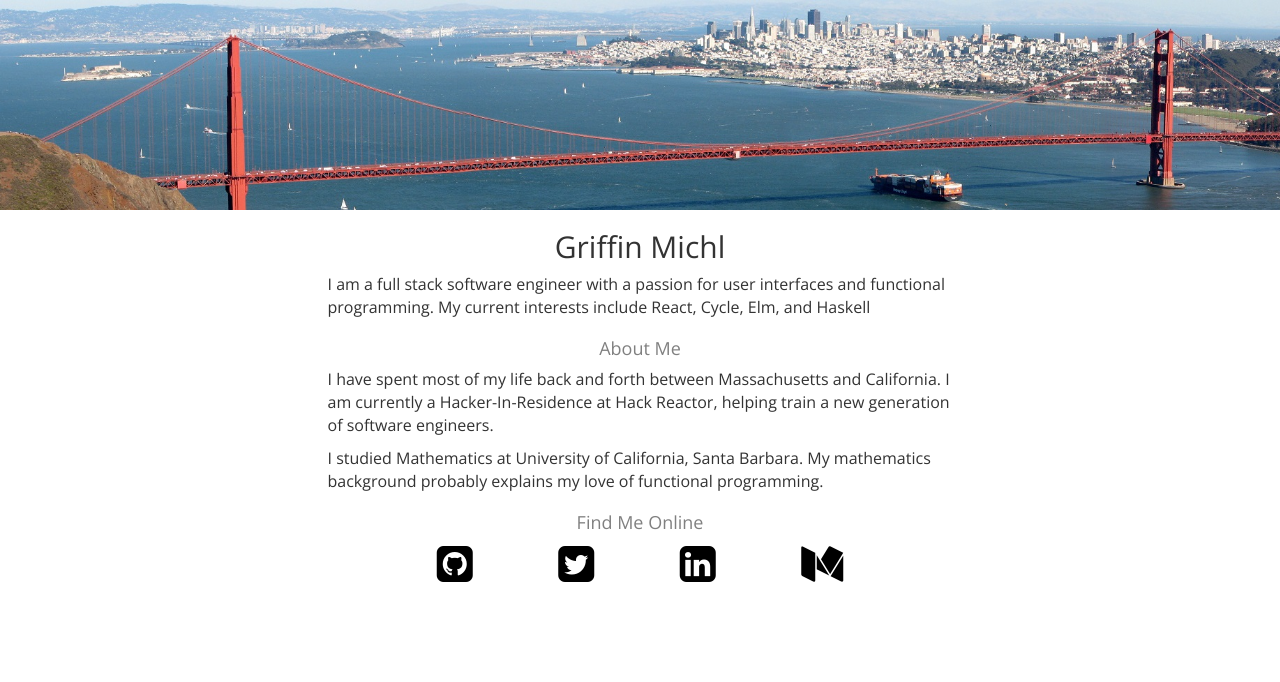
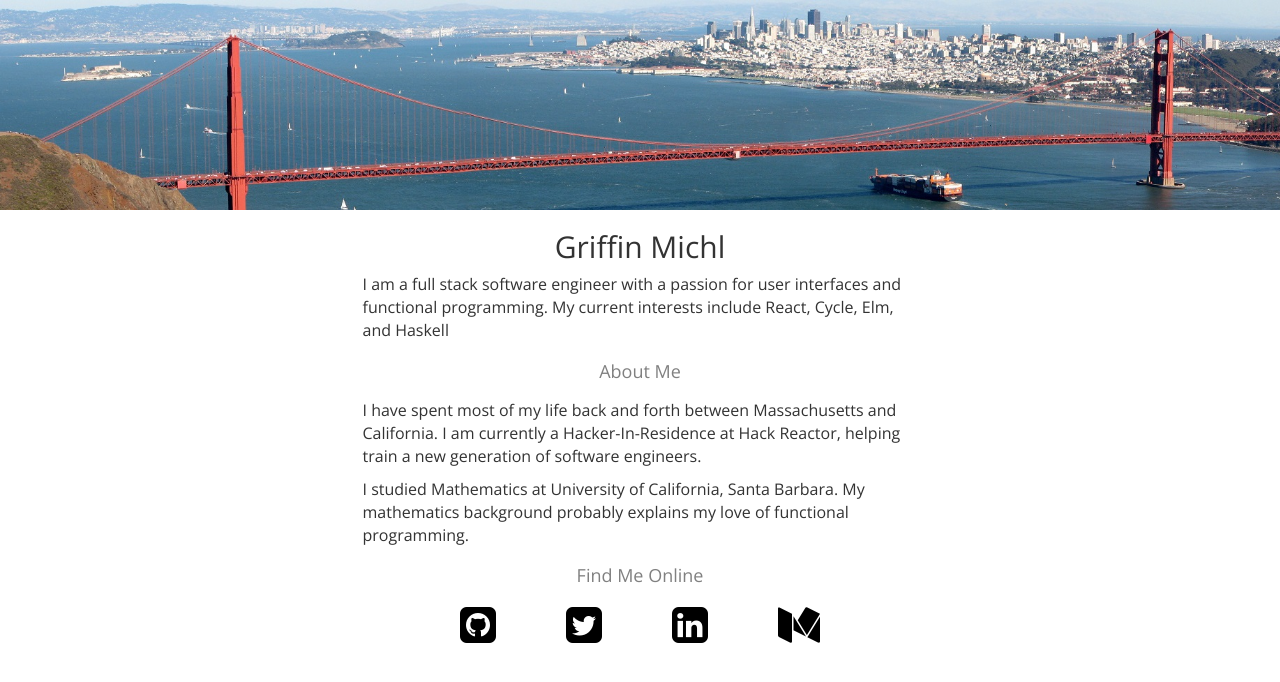
Before and after one commit to griffinmichl/gm758.github.io, a plain HTML site: page index.html in a window 1280 px wide. Drawn offline with nearby package versions, Linux system fonts and the light colour scheme.

Commit message:
modify style to render cleaner

```diff
--- a/index.html
+++ b/index.html
@@ -9,15 +9,16 @@
   </head>
   <body>
     <header class="header"></header>
+    <div class="container">
       <section class="row">
-      <h2 class="col-xs-offset-3 col-xs-6 title">Griffin Michl</h2>
+        <h2 class="col-lg-offset-3 col-lg-6 title">Griffin Michl</h2>
       </section>
       <section class="row">
-      <p class="col-xs-offset-3 col-xs-6">I am a full stack software engineer with a passion for user interfaces and functional programming. My current interests include React, Cycle, Elm, and Haskell</p>
+        <p class="col-lg-offset-3 col-lg-6">I am a full stack software engineer with a passion for user interfaces and functional programming. My current interests include React, Cycle, Elm, and Haskell</p>
       </section>
       <section class="row">
-      <h4 class="col-xs-offset-3 col-xs-6 sub-title">About Me</h4>
-      <div class="col-xs-offset-3 col-xs-6">
+        <h4 class="col-lg-offset-3 col-lg-6 sub-title">About Me</h4>
+        <div class="col-lg-offset-3 col-lg-6">
           <p>
             I have spent most of my life back and forth between Massachusetts and California.
             I am currently a Hacker-In-Residence at Hack Reactor, helping train a new generation of software engineers.
@@ -28,8 +29,8 @@
         </div>
       </section>
       <section class="row">
-      <h4 class="col-xs-offset-3 col-xs-6 sub-title">Find Me Online</h4>
-      <div class="col-xs-offset-4 col-xs-4 icon-container">
+        <h4 class="col-lg-offset-3 col-lg-6 sub-title">Find Me Online</h4>
+        <div class="col-lg-offset-4 col-lg-4 icon-container">
           <a taret="_blank" href="https://github.com/gm758">
             <i class="fa fa-github-square fa-3x" aria-hidden="true"></i>
           </a>
@@ -44,5 +45,6 @@
           </a>
         </div>
       </section>
+    </div>
   </body>
 </html>
--- a/style.css
+++ b/style.css
@@ -26,6 +26,7 @@ a {
 .sub-title {
   text-align: center;
   color: grey;
+  margin-bottom: 1em;
 }
 
 .icon-container {
```
Lines whose indentation alone changed are shown as unchanged.
